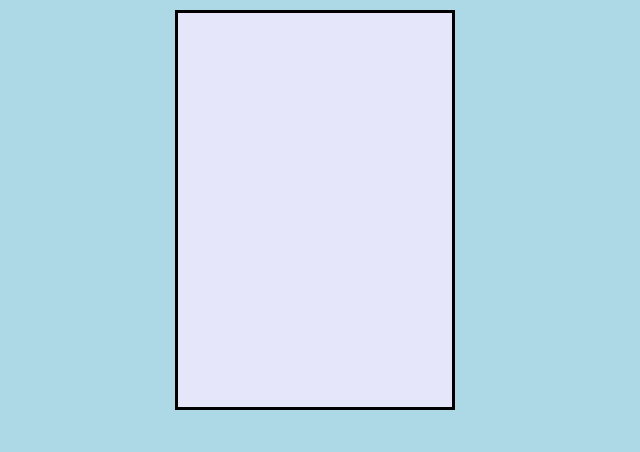
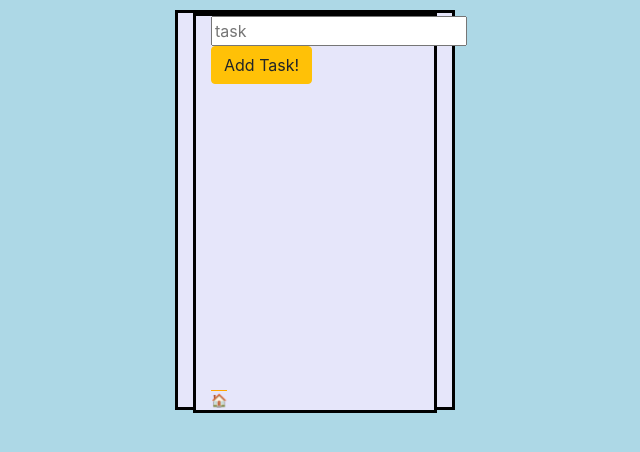
Before and after one commit to georuiz817/RetroPad, a React (Create React App) app in the folder client/my-app/: page /ToDoNew in a window 1280 px wide. Shown: the top 452 px of the page, without its empty margins (325-965 px from the left). Built offline with nearby package versions, Linux system fonts and the light colour scheme.

Commit message:
add task done, will need to get it in index as a prop and at the top

```diff
--- a/client/my-app/src/App.js
+++ b/client/my-app/src/App.js
@@ -8,6 +8,7 @@ import AddressShow from './containers/AddressContainer/AddressShow';
 import MemoNew from './containers/MemoContainer/MemoNew'
 import MemoIndex from './containers/MemoContainer/MemoIndex'
 import MemoShow from './containers/MemoContainer/MemoShow'
+import ToDoNew from './containers/ToDoContainer/ToDoNew'
 
 function App() {
   return (
@@ -21,7 +22,7 @@ function App() {
           <Route exact path='/MemoNew' component={MemoNew}/>
           <Route exact path='/MemoIndex' component={MemoIndex} />
           <Route exact path='/memoShow/:id' component={MemoShow} />
-
+          <Route exact path='/ToDoNew' component={ToDoNew}/>
         </Switch>
       </div>
     </Router>
--- /dev/null
+++ b/client/my-app/src/containers/ToDoContainer/ToDoNew.js
@@ -0,0 +1,52 @@
+import React, { useState} from 'react';
+import { Container, } from 'react-bootstrap';
+import { useHistory } from 'react-router';
+import Footer from '../../presentationals/Footer'
+
+
+const ToDoNew = () => {
+
+    const [task, setTask] = useState('');
+
+
+
+    const history = useHistory();
+
+    let handleSubmit = (e) =>{
+
+        e.preventDefault();
+
+        fetch('http://localhost:3000/todos',
+        {
+            method: 'post',
+            headers: {
+              'Accept': 'application/json',
+              'Content-Type': 'application/json'
+            },
+            body: JSON.stringify({ task })
+        })
+          .then(res => res.json())
+          history.push('/ToDoIndex');
+      }
+
+
+
+  return (
+      <div>
+      <Container>
+
+            <div>
+                <form className="form-bar" onSubmit={handleSubmit}>
+                <input type="text" value={task} placeholder="task" name="task" onChange={(e) => setTask(e.target.value)}/>
+                <input class="btn btn-warning" type="submit" value="Add Task!" />
+                </form>
+
+            </div>
+            <Footer/>
+        </Container>
+      </div>
+        )
+  }
+
+
+export default ToDoNew
```
Also changed, not shown: client/my-app/src/containers/ToDoContainer/ToDoIndex.js (added).
